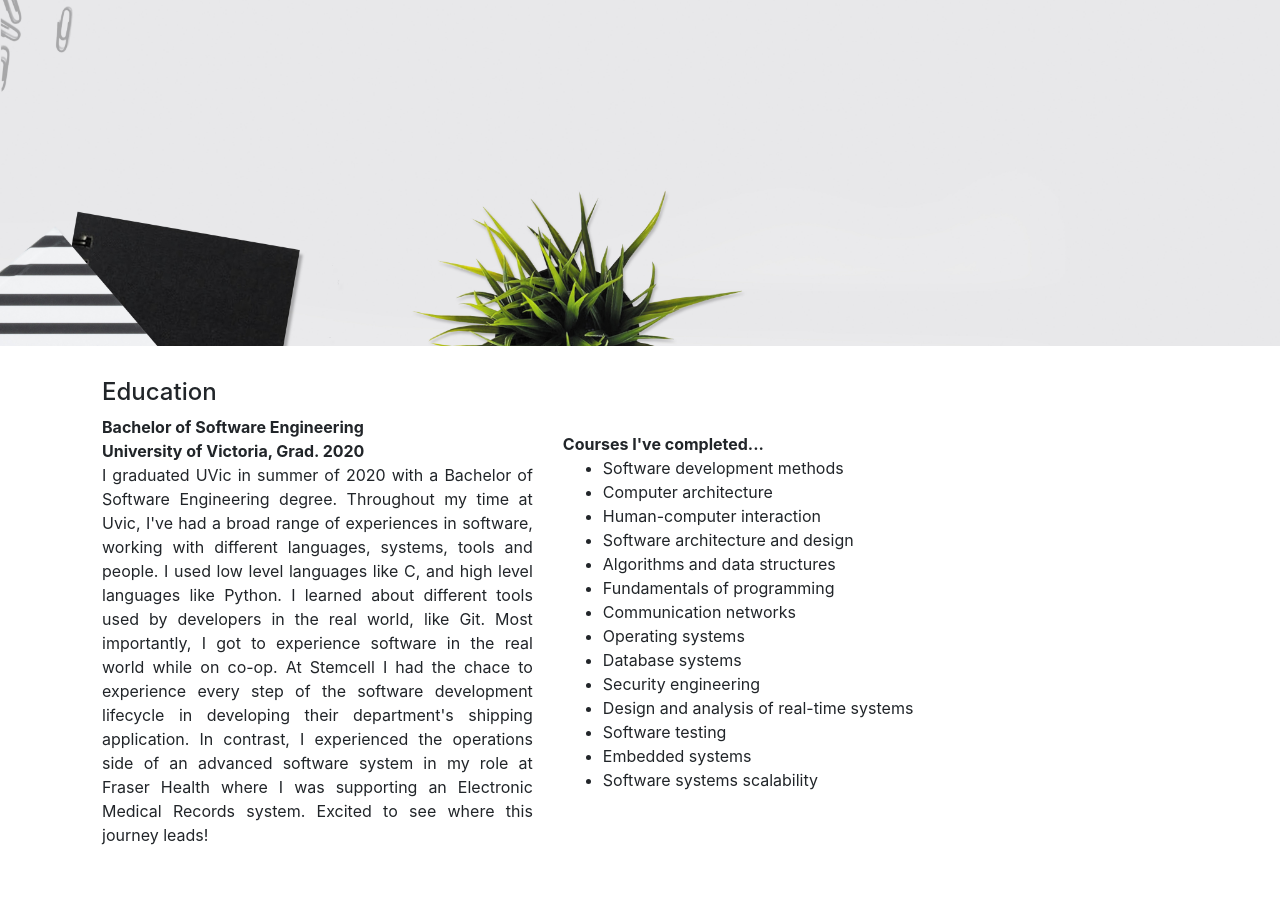
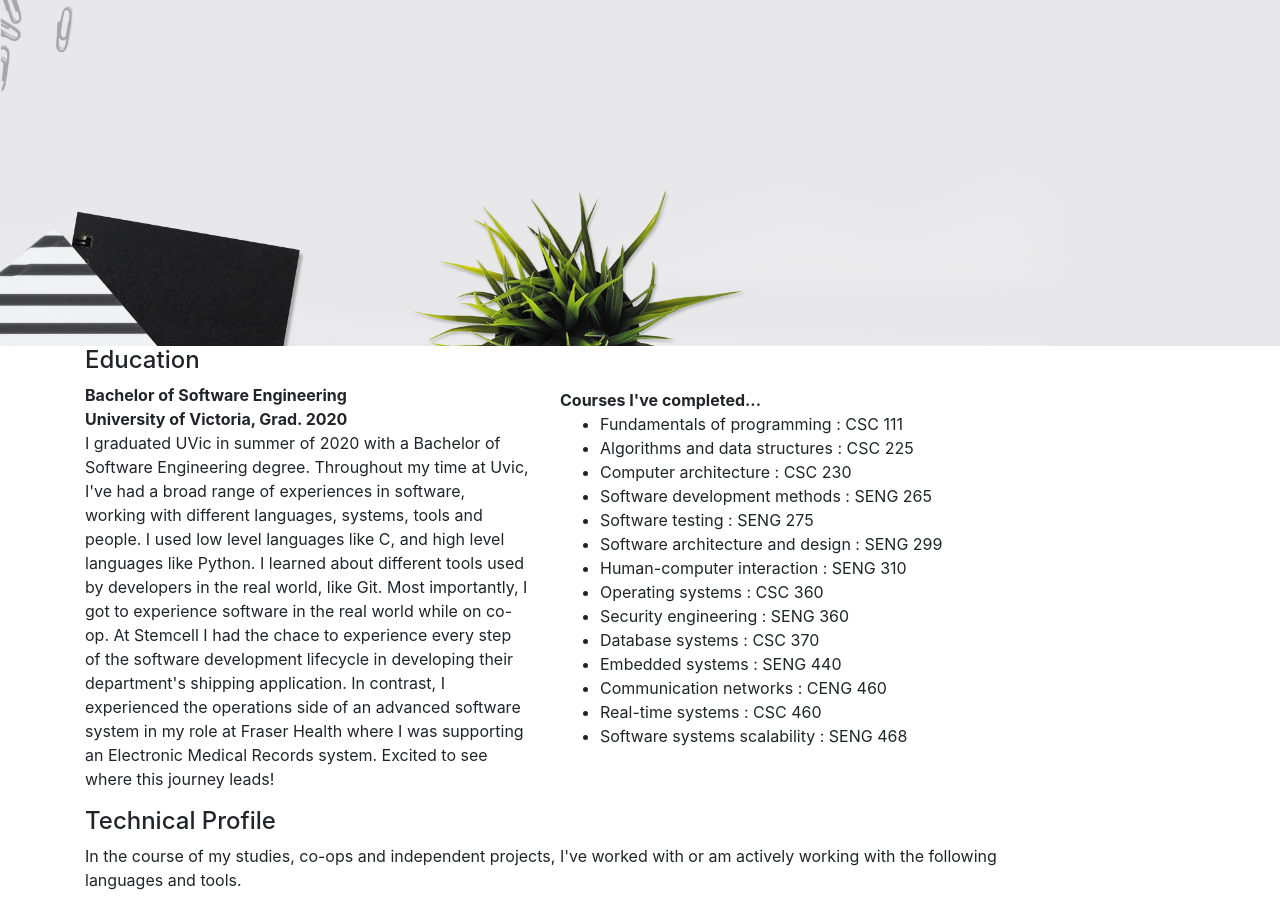
Before and after one commit to nimaerfani/nima-erfani, a Gatsby site: page / in a window 1280 px wide. Shown: the part 474-1379 px from the top of the page. Built offline with nearby package versions, Linux system fonts and the light colour scheme; Gatsby itself is replaced by a stand-in of ours.

Commit message:
changes to banner and minor adjustments

```diff
--- a/src/components/banner.js
+++ b/src/components/banner.js
@@ -1,13 +1,14 @@
 import React from "react"
 import { useStaticQuery, graphql } from "gatsby"
 import Img from "gatsby-image"
+import SocialLinks from "./social-links"
 
 const Banner = () => {
   const data = useStaticQuery(graphql`
     query {
       placeholderImage: file(relativePath: { eq: "macbook-flower.jpg" }) {
         childImageSharp {
-          fluid {
+          fluid(quality: 90, maxWidth: 1600) {
             ...GatsbyImageSharpFluid
           }
           original {
@@ -25,26 +26,20 @@ const Banner = () => {
         position: "relative",
         textAlign: "center",
         padding: "0",
+        overflow: "hidden",
       }}
     >
       <Img fluid={data.placeholderImage.childImageSharp.fluid} />
-      {/* <div style={{ position: "absolute", top: "5%", right: "5%" }}>
-        <input type="button" value="Contact Me" className="navButton" />
-      </div> */}
       <div
         style={{
           position: "absolute",
-          top: "50%",
-          display: "flex",
+          top: "44%",
           width: "100%",
-          height: "50%",
-          justifyContent: "center",
+          margin: "0",
         }}
       >
-        <div>
-          <h4>Nima Erfani</h4>
-          <h5>Hello World :)</h5>
-        </div>
+        <h1>Nima Erfani</h1>
+        <SocialLinks />
       </div>
     </div>
   )
--- a/src/components/education.js
+++ b/src/components/education.js
@@ -1,25 +1,33 @@
 import React from "react"
 import { Container, Row, Col } from "react-bootstrap"
-import { useStaticQuery, graphql } from "gatsby"
-import Img from "gatsby-image"
 
 const Education = () => {
-  const courses = [
-    "Software development methods",
-    "Computer architecture",
-    "Human-computer interaction",
-    "Software architecture and design",
-    "Algorithms and data structures",
-    "Fundamentals of programming",
-    "Communication networks",
-    "Operating systems",
-    "Database systems",
-    "Security engineering",
-    "Design and analysis of real-time systems",
-    "Software testing",
-    "Embedded systems",
-    "Software systems scalability",
+  let courses = [
+    { "Software development methods": "SENG 265" },
+    { "Computer architecture": "CSC 230" },
+    { "Human-computer interaction": "SENG 310" },
+    { "Software architecture and design": "SENG 299" },
+    { "Algorithms and data structures": "CSC 225" },
+    { "Fundamentals of programming": "CSC 111" },
+    { "Communication networks": "CENG 460" },
+    { "Operating systems": "CSC 360" },
+    { "Database systems": "CSC 370" },
+    { "Security engineering": "SENG 360" },
+    { "Real-time systems": "CSC 460" },
+    { "Software testing": "SENG 275" },
+    { "Embedded systems": "SENG 440" },
+    { "Software systems scalability": "SENG 468" },
   ]
+
+  courses = courses.sort((a, b) => {
+    let [_a, _b] = [
+      JSON.stringify(a).split(":")[1].split(" ")[1],
+      JSON.stringify(b).split(":")[1].split(" ")[1],
+    ]
+    if (_a > _b) return 1
+    if (_a < _b) return -1
+    return 0
+  })
 
   return (
     <Container>
@@ -29,7 +37,7 @@ const Education = () => {
           <b>Bachelor of Software Engineering</b>
           <br />
           <b>University of Victoria, Grad. 2020</b>
-          <p className="text-justify">
+          <p>
             I graduated UVic in summer of 2020 with a Bachelor of Software
             Engineering degree. Throughout my time at Uvic, I've had a broad
             range of experiences in software, working with different languages,
@@ -48,9 +56,14 @@ const Education = () => {
         <Col xs={12} lg={5}>
           <b>Courses I've completed...</b>
           <ul>
-            {courses.map((value, index) => {
-              return <li>{value}</li>
-            })}
+            {courses.map((value, index) => (
+              <li>
+                {JSON.stringify(value)
+                  .replace(/"/g, " ")
+                  .replace(/{/g, "")
+                  .replace(/}/g, "")}
+              </li>
+            ))}
           </ul>
         </Col>
       </Row>
--- a/src/components/experience.js
+++ b/src/components/experience.js
@@ -5,7 +5,7 @@ const Experience = () => {
   return (
     <Container>
       <h4>Experience</h4>
-      <Row className="text-justify">
+      <Row>
         <Col xs={12} lg={5}>
           <header className="d-inline-block mt-2">
             <h6>
@@ -13,7 +13,7 @@ const Experience = () => {
               <br />
               Stemcell Technologies
             </h6>
-            <p>From: Sep. 2017 – Apr. 2018</p>
+            <p>Sep. 2017 – Apr. 2018</p>
           </header>
           <p>
             During my time at Stemcell, I worked with the development team to
@@ -30,7 +30,7 @@ const Experience = () => {
               <br />
               Fraser Health Authority
             </h6>
-            <p>From: Sep. 2018 – Dec. 2018</p>
+            <p>Sep. 2018 – Dec. 2018</p>
           </header>
           <p>
             My duties all stemmed from the day to day operations of
--- a/src/components/footer.js
+++ b/src/components/footer.js
@@ -1,5 +1,6 @@
 import React from "react"
 import { graphql, useStaticQuery } from "gatsby"
+import SocialLinks from "./social-links"
 
 const Footer = () => {
   const data = useStaticQuery(graphql`
@@ -21,20 +22,10 @@ const Footer = () => {
           opacity: "0.9",
         }}
       >
-        <div>
-          <div className="d-inline-block p-4">
-            <i class="fab fa-google fa-3x"></i>
-          </div>
-          <div className="d-inline-block p-4">
-            <i class="fab fa-facebook-f fa-3x"></i>
-          </div>
-          <div className="d-inline-block p-4">
-            <i class="fab fa-linkedin-in fa-3x"></i>
-          </div>
-          <div className="d-inline-flex justify-content-center align-items-center p-4">
-            <div className="d-inline-block">
-              <i class="fas fa-file-pdf fa-3x"></i>
-            </div>
+        <SocialLinks />
+        <div className="d-inline-flex justify-content-center align-items-center p-4">
+          <div className="d-inline-block" style={{ fontSize: "2rem" }}>
+            <i class="fas fa-file-pdf"></i>
           </div>
         </div>
       </div>
--- a/src/components/nav.js
+++ b/src/components/nav.js
@@ -25,8 +25,8 @@ class Nav extends React.Component {
         style={{
           position: "fixed",
           zIndex: "100",
-          right: "2rem",
-          top: "2rem",
+          right: "1.3rem",
+          top: "1.3rem",
           textAlign: "center",
           width: "fit-content",
           padding: "0",
--- /dev/null
+++ b/src/components/social-links.js
@@ -0,0 +1,13 @@
+import React from "react"
+
+const SocialLinks = () => {
+  return (
+    <span style={{ fontSize: "2rem" }}>
+      <i class="fab fa-facebook-f"></i>
+      <i class="fab fa-linkedin-in"></i>
+      <i class="fas fa-envelope"></i>
+    </span>
+  )
+}
+
+export default SocialLinks
--- a/src/styles/global.css
+++ b/src/styles/global.css
@@ -6,8 +6,9 @@
   --light-slate-gray: #969698;
 }
 
-#___gatsby > div > div {
-  padding: 2rem;
+svg {
+  margin-left: 0.8rem;
+  margin-right: 0.8rem;
 }
 
 /*
```
